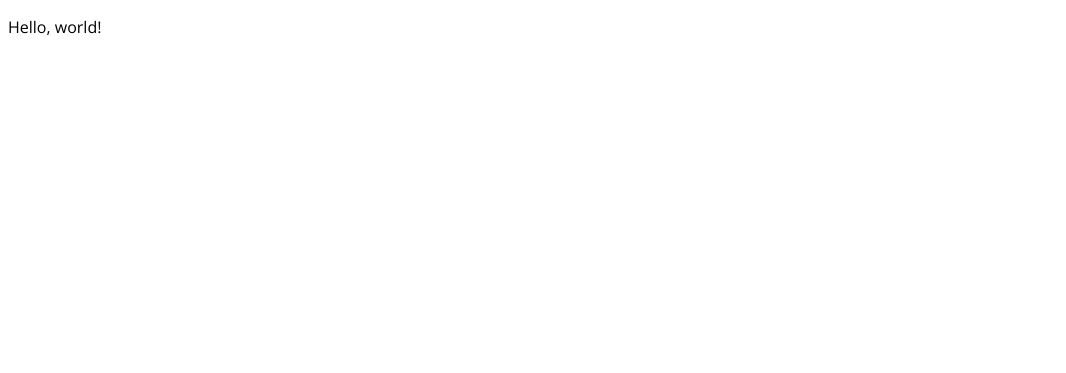
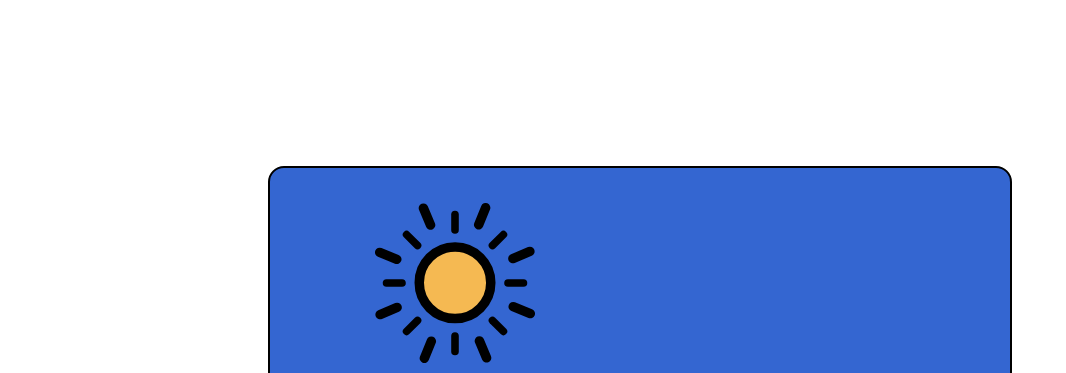
Before and after one commit to bulkassi/odin-weather-app, a website built with webpack: page src/template.html in a window 1280 px wide. Shown: the top 373 px of the page, without its empty margins (0-1066 px from the left). Built offline with nearby package versions, Linux system fonts and the light colour scheme.

Commit message:
Add first layout styling
- Created boxes for weather display and forecast sections
- Created grid layout for further styling

```diff
--- a/src/styles.css
+++ b/src/styles.css
@@ -17,4 +17,113 @@
 :root {
   font-size: 16px;
   font-family: "Open Sans", sans-serif;
+  color: white;
 }
+
+html,
+body {
+  padding: 0;
+  margin: 0;
+}
+
+body {
+  height: 100vh;
+}
+
+.wrapper {
+  height: 100%;
+
+  display: grid;
+  grid-template-columns:
+    1fr
+    min(10rem, 100%)
+    min(26rem, 100%)
+    min(10rem, 100%)
+    1fr;
+  grid-template-rows:
+    3rem
+    1fr
+    min(26rem, 100%)
+    3rem
+    1fr
+    3rem;
+
+  gap: 4px;
+}
+
+.bleed-second {
+  grid-column: 3 / -3;
+}
+
+.bleed-first {
+  grid-column: 2 / -2;
+}
+
+.bleed-full {
+  grid-column: 1 / -1;
+}
+
+.forecast-container {
+  grid-row: 3 / 4;
+
+  display: grid;
+  grid-template-columns: 1fr;
+  grid-template-rows: 18rem 8rem;
+  gap: 2px;
+
+  background-color: rgb(52, 102, 209);
+  border: 2px solid black;
+  border-radius: 1rem;
+}
+
+.forecast-currently {
+  grid-row: 1 / 2;
+
+  display: grid;
+  grid-template-columns: 1fr 1fr;
+  grid-template-rows: 1fr;
+}
+
+.weather-display {
+  height: 100%;
+  display: flex;
+  flex-direction: column;
+  justify-content: center;
+  align-items: center;
+  gap: 1rem;
+}
+
+.weather-icon {
+  flex: 0;
+  width: 10rem;
+}
+
+.weather-icon-description {
+  font-size: 2rem;
+}
+
+.forecast-daily-set {
+  grid-row: 2 / 3;
+
+  display: grid;
+  grid-template-columns: repeat(7, 1fr);
+  gap: 2px;
+}
+
+.city-dropdown {
+  grid-row: 4 / 5;
+
+  border: 2px solid black;
+  border-radius: 1rem;
+}
+
+img {
+  display: block;
+  max-width: 100%;
+  object-fit: contain;
+}
+
+p {
+  padding: 0;
+  margin: 0;
+}
--- a/src/template.html
+++ b/src/template.html
@@ -6,6 +6,24 @@
     <title>Template</title>
   </head>
   <body>
-    <p>Hello, world!</p>
+    <main class="wrapper">
+      <div class="forecast-container bleed-first">
+        <div class="forecast-currently bleed-first">
+          <div class="weather-display">
+            <img
+              class="weather-icon"
+              src="./assets/svg/clear-day.svg"
+              alt="clear-day"
+            />
+            <p class="weather-icon-description">Clear day</p>
+          </div>
+          <div class="forecast"></div>
+        </div>
+        <div class="forecast-daily-set bleed-full">
+          <div class="forecast-dialy-item"></div>
+        </div>
+      </div>
+      <div class="city-dropdown bleed-second"></div>
+    </main>
   </body>
 </html>
```
